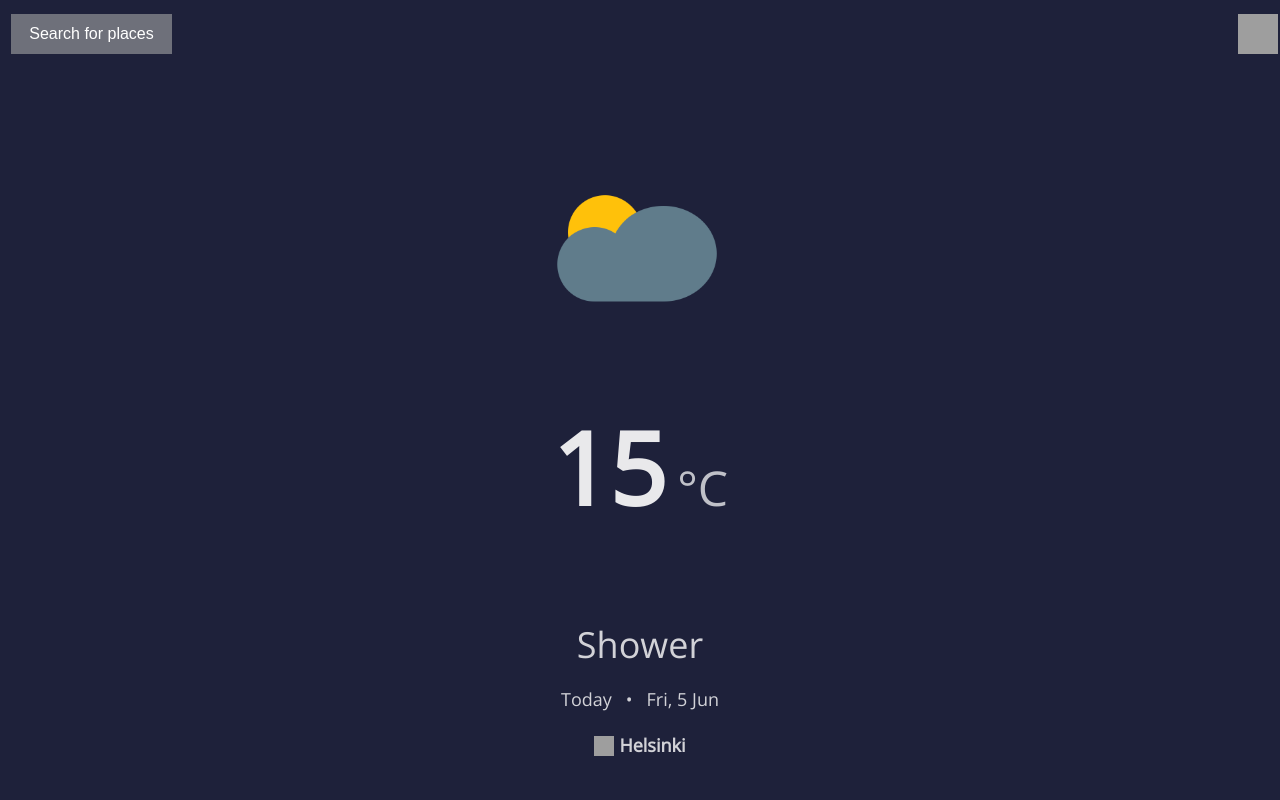
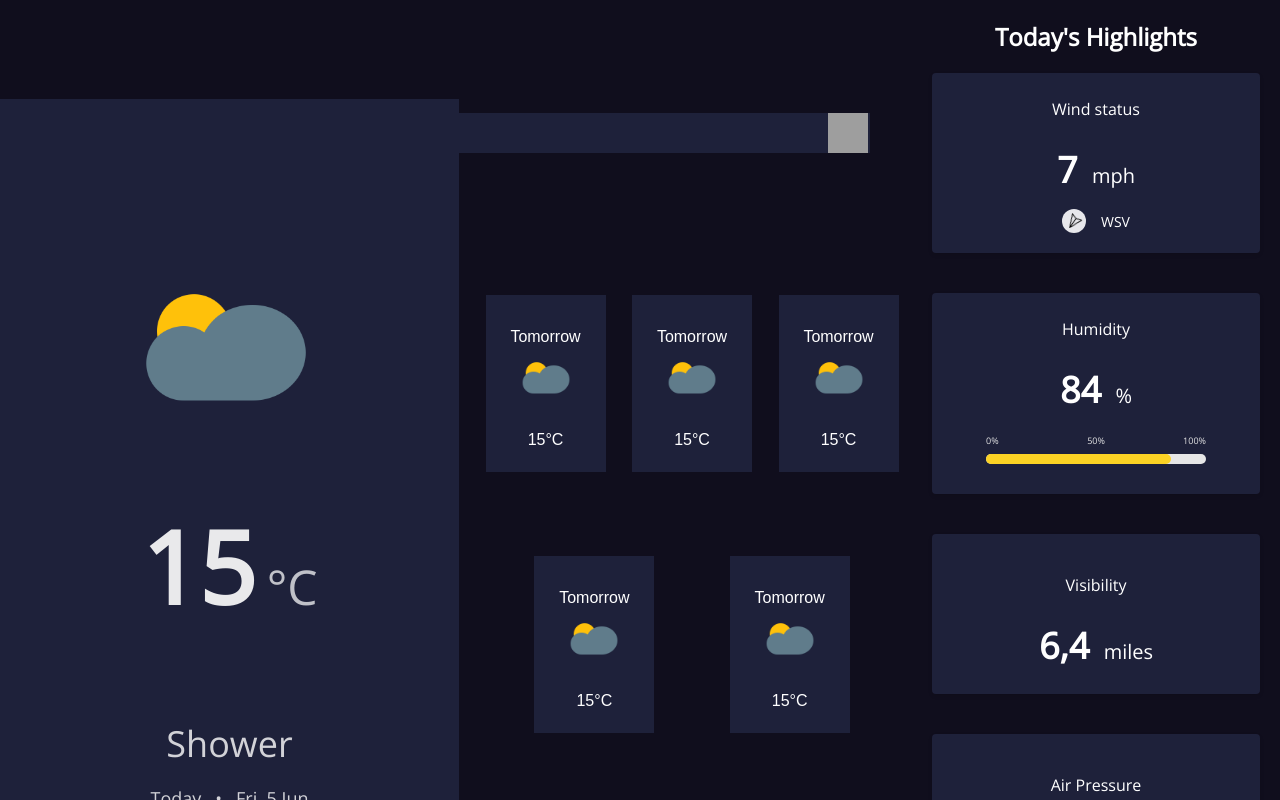
Before and after one commit to VitaliiHryb/WeatherApp, a React app: page / in a window 1280 px wide. Shown: the top 800 px of the page. Built offline with nearby package versions, Linux system fonts and the light colour scheme; grey boxes are pictures that could not be loaded.

Commit message:
prep for Figma for VS Code

```diff
--- a/src/components/page/Page.tsx
+++ b/src/components/page/Page.tsx
@@ -1,3 +1,42 @@
+import React from 'react';
+import styled from 'styled-components';
+import Weather from '../weather-mobile/Weather';
+import Items from '../weather-mobile/Items';
+import TodaysHighlights from '../weather-mobile/TodaysHighlights';
+
+const Container = styled.div`
+  display: flex;
+  flex-direction: column;
+  justify-content: center;
+  align-items: center;
+  width: 100vw;
+
+  @media (min-width: 768px) {
+    flex-direction: row;
+  }
+`;
+
+const DesktopWeather = styled(Weather)`
+  @media (min-width: 768px) {
+    width: 459px;
+  }
+`;
+
+function Page() {
+  return (
+    <React.StrictMode>
+      <Container className="page-container">
+        <DesktopWeather className="weatherBody" />
+        <Items />
+        <TodaysHighlights />
+      </Container>
+    </React.StrictMode>
+  );
+}
+
+export default Page;
+
+/*
 import React, { useEffect } from 'react';
 import styled from 'styled-components';
 import Weather from '../weather-mobile/Weather';
@@ -25,11 +64,4 @@ function Page() {
 }
 
 export default Page;
-
-/*
-import { connect } from 'react-redux';
-// import * as flightsActions from '../../AirportStore/flights.actions';
-import moment from 'moment';
-// import PropTypes from 'prop-types';
-// import styled from 'styled-components';
 */
--- a/src/store.ts
+++ b/src/store.ts
@@ -1,3 +1,4 @@
+export {};
 // import { createStore, combineReducers, applyMiddleware, compose } from 'redux';
 // import thunk from 'redux-thunk';
 // import flightsReducer from './AirportStore/flights.reducer';
```
Also changed, not shown: src/App.tsx (+0 -15 lines), src/index.tsx (+0 -10 lines).
